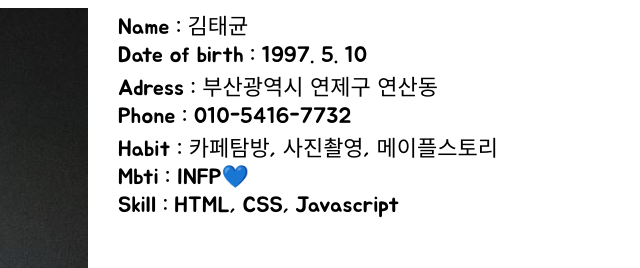
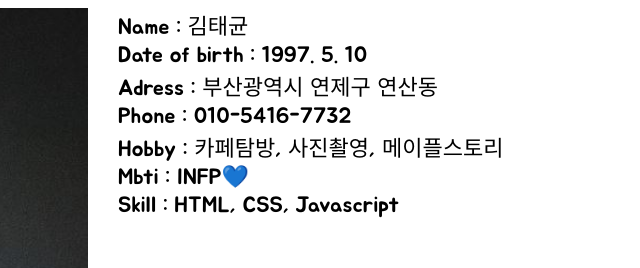
Before and after one commit to Vicfluenza/101021.github.io, a plain HTML site: page introduce.html in a window 1280 px wide. Shown: the top 268 px of the page, 582-1222 px from the left. Drawn offline with Linux system fonts and the light colour scheme.

Commit message:
Update introduce.html

```diff
--- a/introduce.html
+++ b/introduce.html
@@ -12,7 +12,7 @@
         Date of birth : 1997. 5. 10<br>
         Adress : 부산광역시 연제구 연산동<br>
         Phone : 010-5416-7732<br>
-        Habit : 카페탐방, 사진촬영, 메이플스토리<br>
+        Hobby : 카페탐방, 사진촬영, 메이플스토리<br>
         Mbti : INFP💙<br>
         Skill : HTML, CSS, Javascript
     </p>
```
